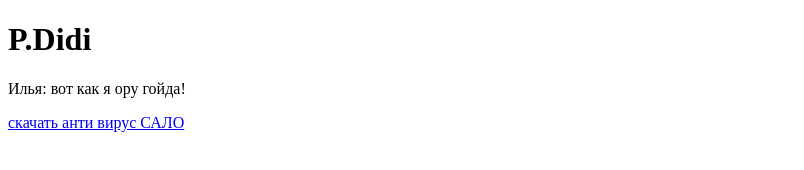
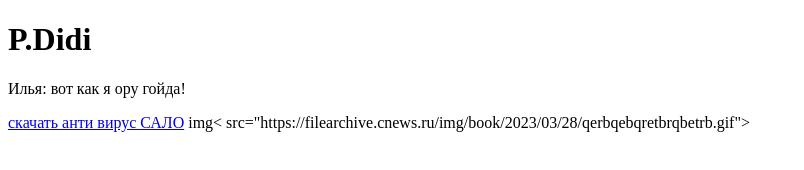
Before and after one commit to ivansvin/ivansvin.github.io, a plain HTML site: page about.html in a window 1280 px wide. Shown: the whole page, without its empty margins (0-804 px from the left). Drawn offline with Linux system fonts and the light colour scheme.

Commit message:
Update about.html

```diff
--- a/about.html
+++ b/about.html
@@ -9,5 +9,6 @@
 <h1>P.Didi</h1>
 <p>Илья: вот как я ору гойда!</p>
 <a href="https://disk.yandex.ru/d/qJMtuT-rLeeeww">скачать анти вирус САЛО</a>
+img< src="https://filearchive.cnews.ru/img/book/2023/03/28/qerbqebqretbrqbetrb.gif">
 </body>
 </html>
```
